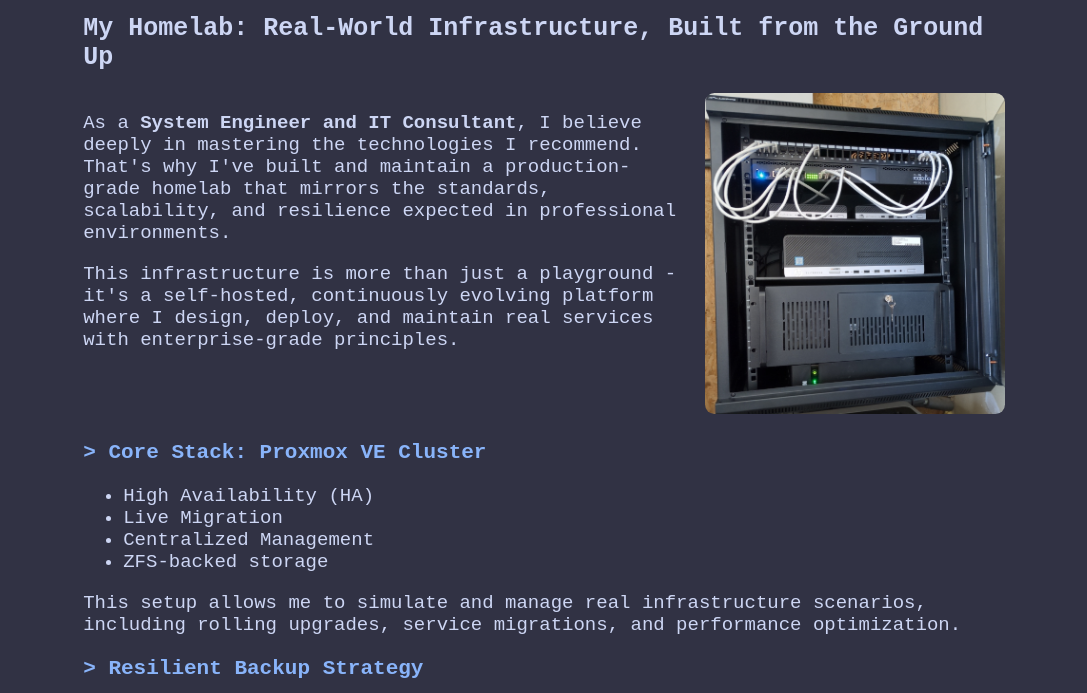
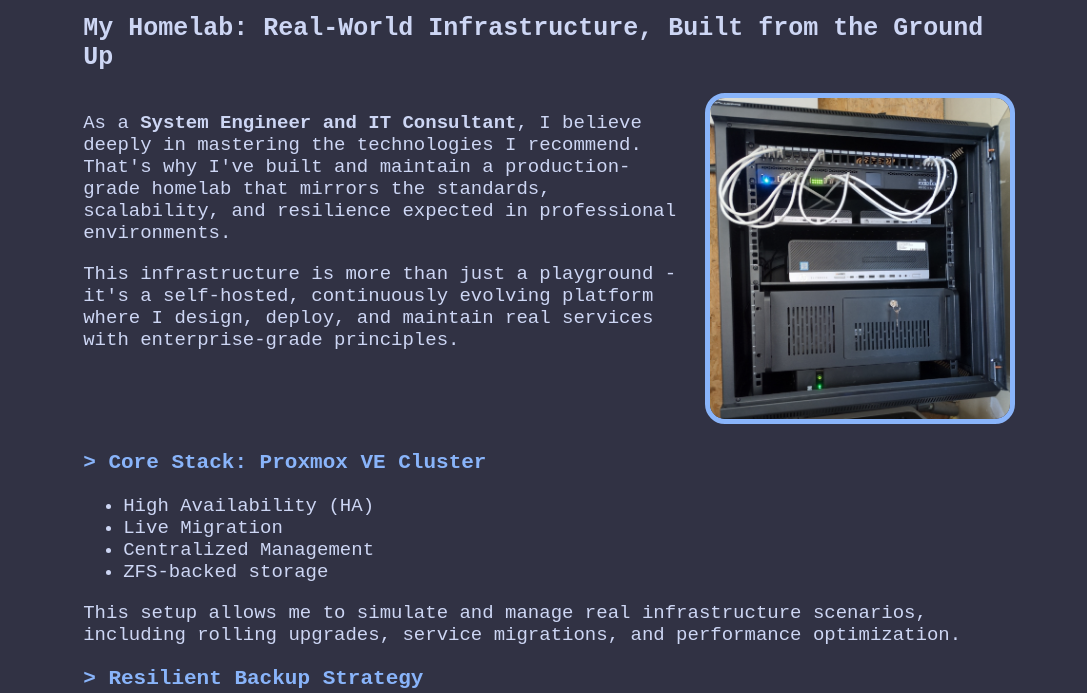
Before and after one commit to rathix/kennyandries-site, a plain HTML site: page homelab.html in a window 1280 px wide. Shown: the part 107-800 px from the top of the page, without its empty margins (96-1183 px from the left). Drawn offline with nearby package versions, Linux system fonts and the light colour scheme.

Commit message:
Add border to homelab image

```diff
--- a/css/styles.css
+++ b/css/styles.css
@@ -148,6 +148,14 @@ h1 {
     flex: 0 1 300px;
 }
 
+.homelab-image img {
+    width: 100%;
+    border-radius: 20px;
+    border-color: #89b4fa;
+    border-width: 5px;
+    border-style: solid;
+}
+
 /* Footer */
 footer {
     margin-left: 5%;
--- a/homelab.html
+++ b/homelab.html
@@ -51,7 +51,7 @@
                     <div class="homelab-image">
                         <img src="/assets/images/homelab.jpg"
                             alt="Self-hosted Proxmox homelab setup with services like Nextcloud and Home Assistant"
-                            style="max-width: 100%; height: auto; border-radius: 0.5rem;" loading="lazy" />
+                            loading="lazy" />
                     </div>
                 </div>
 
```
